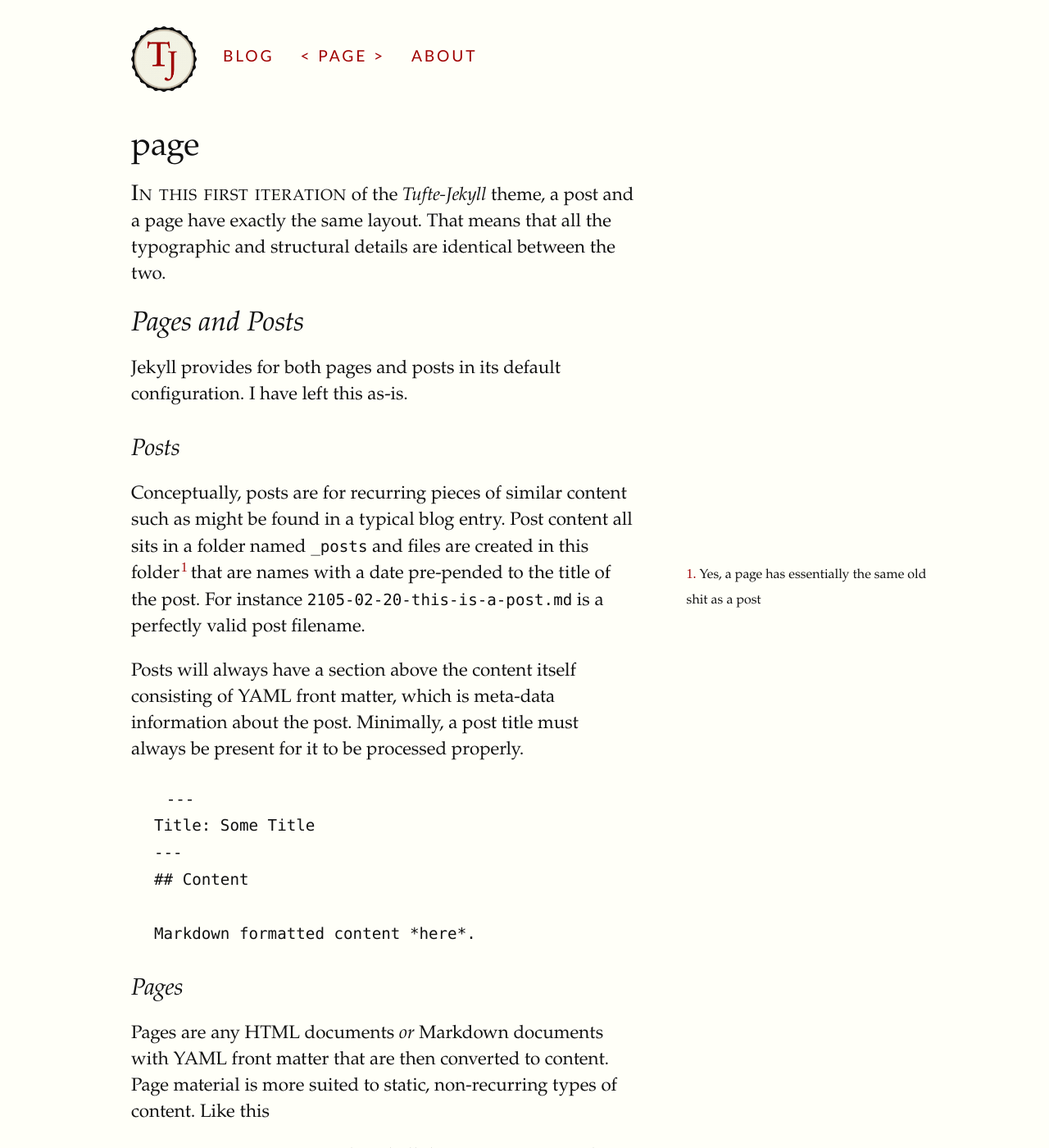
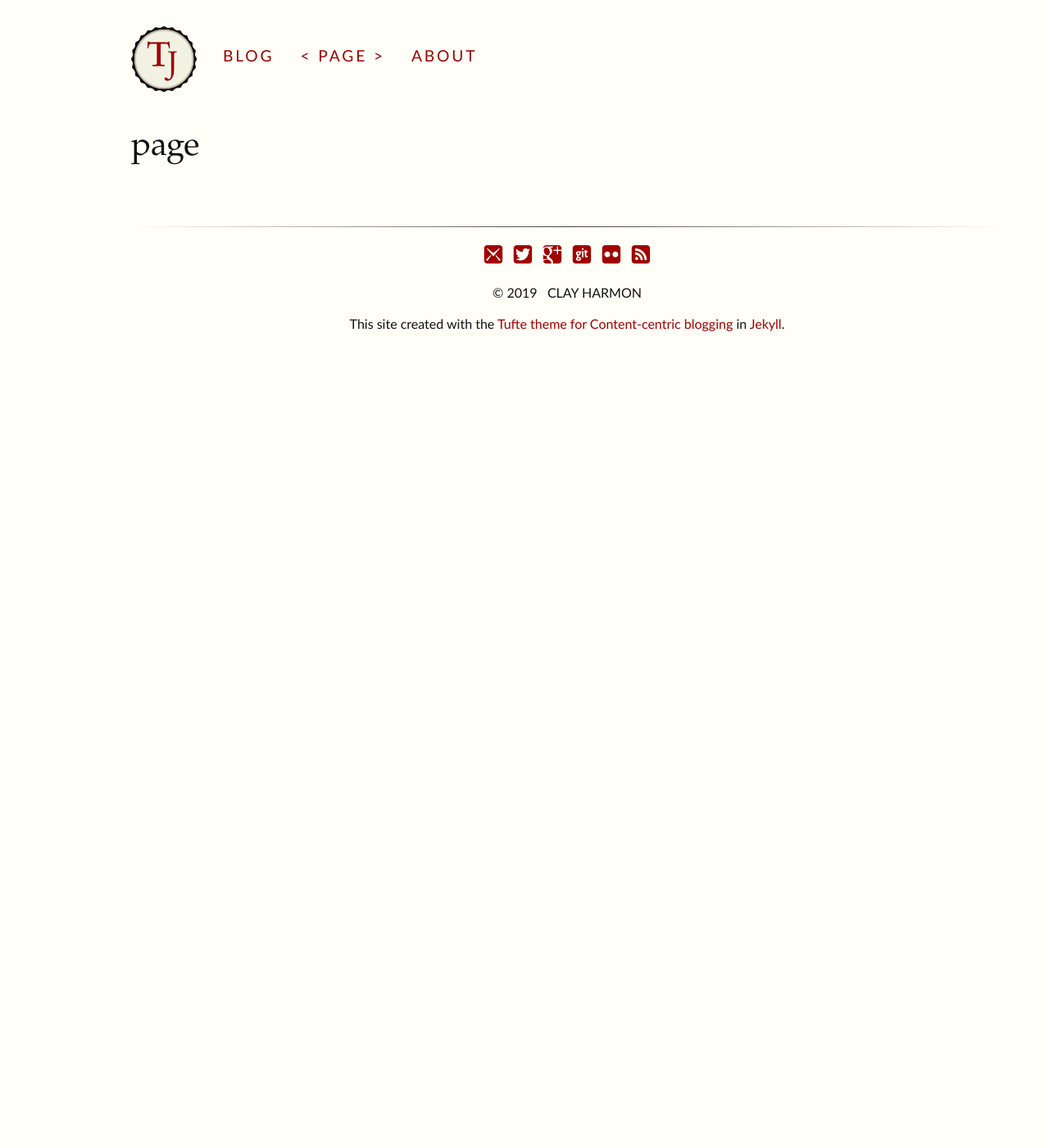
Before and after one commit to lem0nfan/lem0nfan.github.io, a Jekyll site: the page built from page/index.md, in a window 1280 px wide and 1400 px high. Shown: the whole window at 82% size. Built offline with Jekyll 4.4.1, drawn with Linux system fonts in a browser that asks for light colours; some of the changed text lies outside the part shown.

Commit message:
Update index.md

````diff
--- a/page/index.md
+++ b/page/index.md
@@ -2,30 +2,3 @@
 layout: post
 title: page
 ---
-{% newthought 'In this first iteration'%} of the *Tufte-Jekyll* theme, a post and a page have exactly the same layout. That means that all the typographic and structural details are identical between the two.
-
-## Pages and Posts
-
-Jekyll provides for both pages and posts in its default configuration. I have left this as-is.
-
-### Posts
-
-Conceptually, posts are for recurring pieces of similar content such as might be found in a typical blog entry. Post content all sits in a folder named ```_posts``` and files are created in this folder{% sidenote 1 'Yes, a page has essentially the same old shit as a post'%} that are names with a date pre-pended to the title of the post. For instance ```2105-02-20-this-is-a-post.md``` is a perfectly valid post filename.
-
-Posts will always have a section above the content itself consisting of YAML front matter, which is meta-data information about the post. Minimally, a post title must always be present for it to be processed properly.
-
-```
----
-Title: Some Title
----
-## Content
-
-Markdown formatted content *here*.
-```
-
-
-### Pages
-
-Pages are any HTML documents *or* Markdown documents with YAML front matter that are then converted to content. Page material is more suited to static, non-recurring types of content. Like this
-
-I am not going to re-write the Jekyll documentation. Read it and you will figure out how the site is structured.
````
